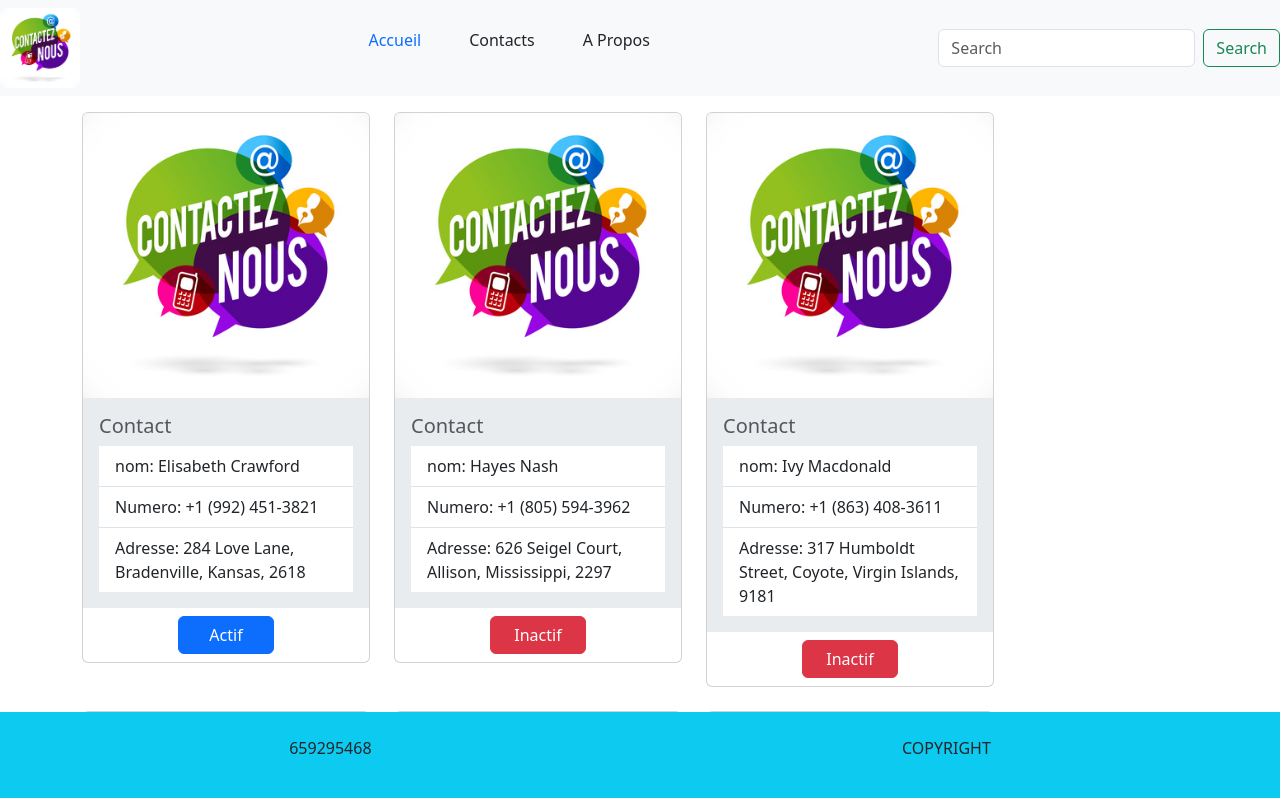
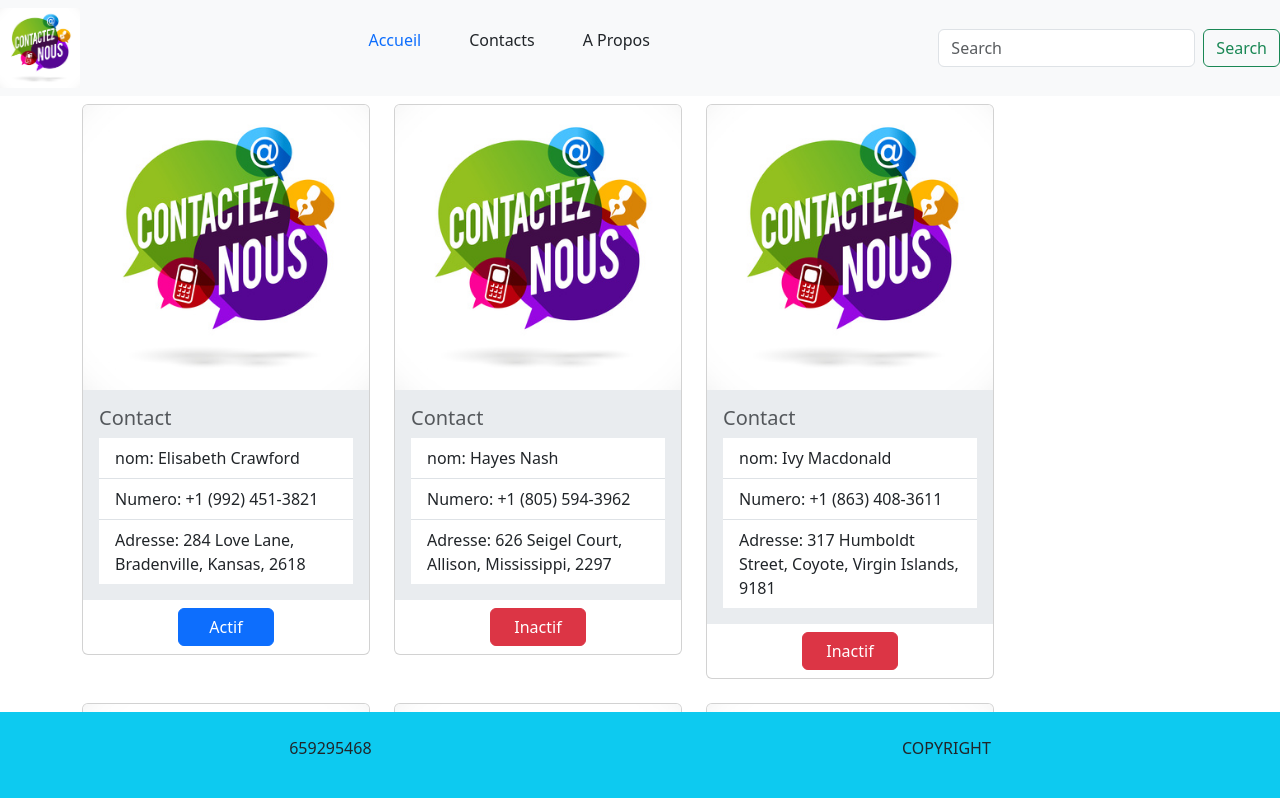
Before and after one commit to NGANDJUI23/contacts-app, an Angular app: page / in a window 1280 px wide. Shown: the top 798 px of the page. Built offline with nearby package versions, Linux system fonts and the light colour scheme.

Commit message:
modification des margin top et bottom du composant cool-contact pour une vue  de l'accueil

```diff
--- a/src/app/components/cool-contacts/cool-contacts.component.html
+++ b/src/app/components/cool-contacts/cool-contacts.component.html
@@ -1,4 +1,4 @@
-<div class="container" style="margin-top: 7rem; margin-bottom: 5rem">
+<div class="container" style="margin-top: 6.5rem; margin-bottom: 3rem">
   <div class="row">
     <div class="col d-flex flex-row flex-wrap gap-4 ">
       @for (contact of service_contact.contact_pomme_fruit_favoris(); track $index) {
```
